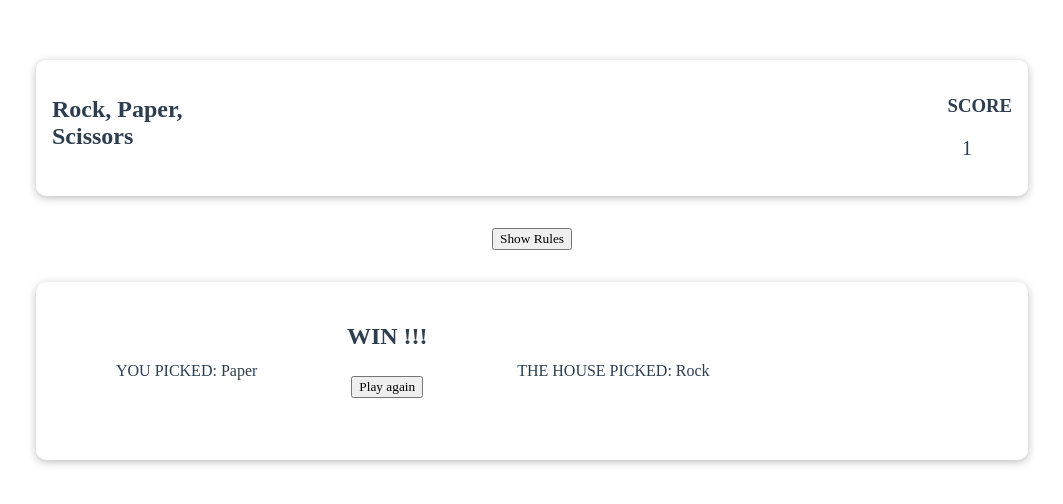
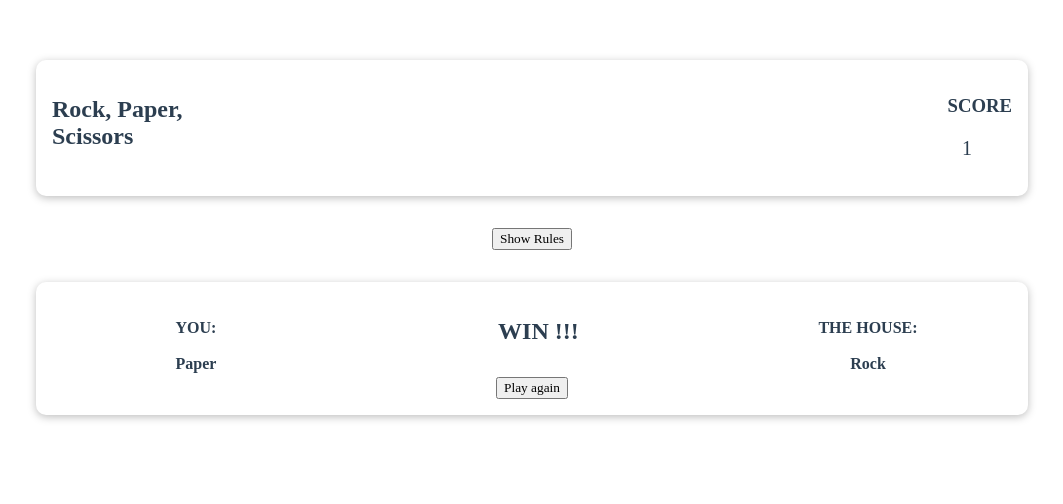
Before and after one commit to Mirthay/-Rock-Paper-Scissors-, a Vue app: page /game in a window 1280 px wide. Both pictures are taken after a click on the picture 640 px from the left and 546 px from the top of the page. Shown: the top 504 px of the page, without its empty margins (108-1171 px from the left). Built offline with nearby package versions, Linux system fonts and the light colour scheme; a web font is replaced by a local one.

Commit message:
dalsi style

```diff
--- a/src/components/GameResult.vue
+++ b/src/components/GameResult.vue
@@ -1,12 +1,18 @@
 <template>
   <section>
-    <p>YOU PICKED: {{ playerSelected }}</p>
+    <h4>
+      YOU:<br /><br />
+      {{ playerSelected }}
+    </h4>
 
     <div>
       <h2>{{ gameResult }}</h2>
       <button @click="playerSelect(null)">Play again</button>
     </div>
-    <p>THE HOUSE PICKED: {{ pcSelected }}</p>
+    <h4>
+      THE HOUSE:<br /><br />
+      {{ pcSelected }}
+    </h4>
   </section>
 </template>
 
@@ -35,14 +41,15 @@ export default {
 
 <style scoped>
 h2 {
-  margin: 2vw;
   margin-bottom: 1vw;
+  padding-left: 1vw;
+  padding-bottom: 20px;
 }
-p {
-  margin: 5vw;
+
+h4 {
+  width: 30%;
 }
-button {
-  margin: 2vw;
-  margin-top: 1vw;
+div {
+  width: 40%;
 }
 </style>
```
